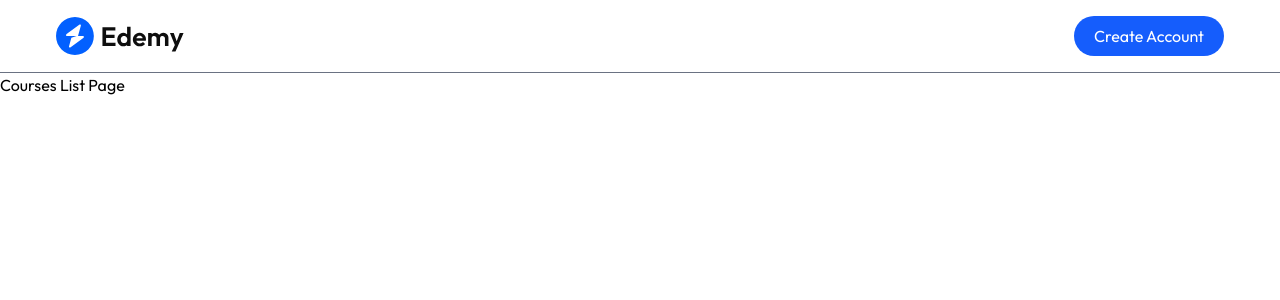
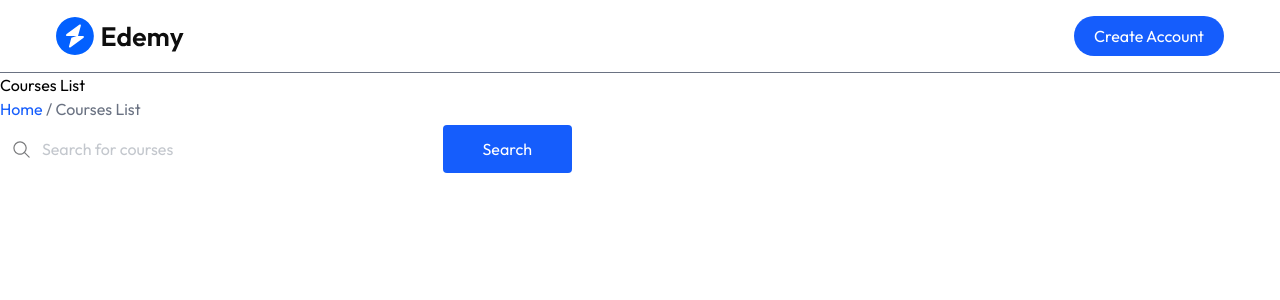
Before and after one commit to mohamad-abdelkhalek/ElevateX, a React (Vite) app in the folder client/: page /course-list in a window 1280 px wide. Shown: the top 300 px of the page. Built offline with nearby package versions, Linux system fonts and the light colour scheme; no server answers.

Commit message:
Client: Implemented CoursesList component with navigation and search

```diff
--- a/client/src/pages/student/CoursesList.jsx
+++ b/client/src/pages/student/CoursesList.jsx
@@ -1,11 +1,31 @@
-import React from 'react'
+import React, { useContext } from "react";
+import { AppContext } from "../../context/AppContext";
+import SearchBar from "../../components/student/SearchBar";
 
 const CoursesList = () => {
+  const { navigate } = useContext(AppContext);
+
   return (
-    <div>
-        <h1>Courses List Page</h1>
-    </div>
-  )
-}
+    <>
+      <div>
+        <div>
+          <div>
+            <h1>Courses List</h1>
+            <p className="text-gray-500">
+              <span
+                className="text-blue-600 cursor-pointer"
+                onClick={() => navigate("/")}
+              >
+                Home
+              </span>{" "}
+              / <span>Courses List</span>
+            </p>
+          </div>
+          <SearchBar />
+        </div>
+      </div>
+    </>
+  );
+};
 
-export default CoursesList
+export default CoursesList;
```
